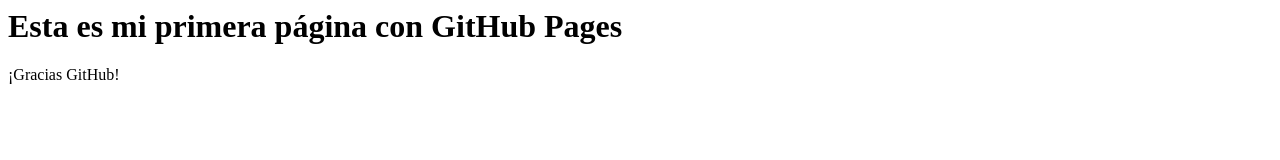
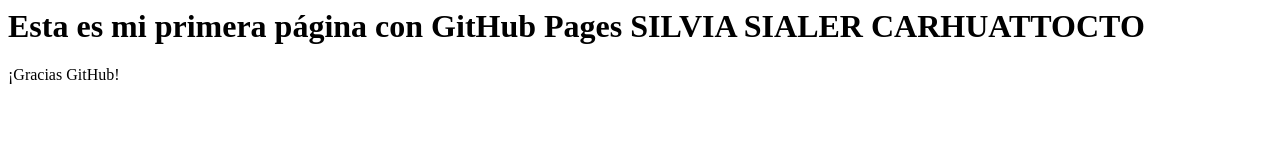
Before and after one commit to sialerse/RMIT03, a plain HTML site: page index.html in a window 1280 px wide. Drawn offline with Linux system fonts and the light colour scheme.

Commit message:
index.html

```diff
--- a/index.html
+++ b/index.html
@@ -1,4 +1,4 @@
 <html>
-<h1> Esta es mi primera página con GitHub Pages </h1>
+<h1> Esta es mi primera página con GitHub Pages SILVIA SIALER CARHUATTOCTO </h1>
 <p>¡Gracias GitHub!</p>
 </html>
```
